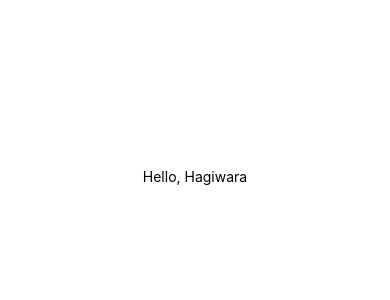
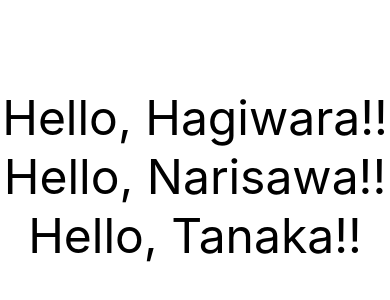
Before and after one commit to yuktnk/my-first-react-native-app, a React Native app: screen / in a window 390 px wide. Shown: the part 246-546 px from the top of the page. Built offline with nearby package versions, Linux system fonts and the light colour scheme.

Commit message:
いつものReactみたいにコンポーネントで分離してみる

```diff
--- a/App.js
+++ b/App.js
@@ -1,18 +1,17 @@
 import { StatusBar } from "expo-status-bar";
 import React from "react";
 import { StyleSheet, Text, View } from "react-native";
+import { Welcome } from "./Welcome";
 
 export default function App() {
   return (
     <View style={styles.container}>
       <Welcome name="Hagiwara" />
+      <Welcome name="Narisawa" />
+      <Welcome name="Tanaka" />
       <StatusBar style="auto" />
     </View>
   );
-}
-
-function Welcome(props) {
-  return <Text>Hello, {props.name}</Text>;
 }
 
 const styles = StyleSheet.create({
@@ -22,7 +21,4 @@ const styles = StyleSheet.create({
     alignItems: "center",
     justifyContent: "center",
   },
-  name: {
-    color: "red",
-  },
 });
--- /dev/null
+++ b/Welcome.js
@@ -0,0 +1,16 @@
+import React from "react";
+import { Text, StyleSheet, Platform } from "react-native";
+
+export const Welcome = (props) => {
+  return <Text style={styles.text}>Hello, {props.name}!!</Text>;
+};
+
+const styles = StyleSheet.create({
+  text: {
+    fontFamily: Platform.select({
+      ios: "Hiragino Mincho ProN",
+      android: "selif",
+    }),
+    fontSize: 48,
+  },
+});
```
